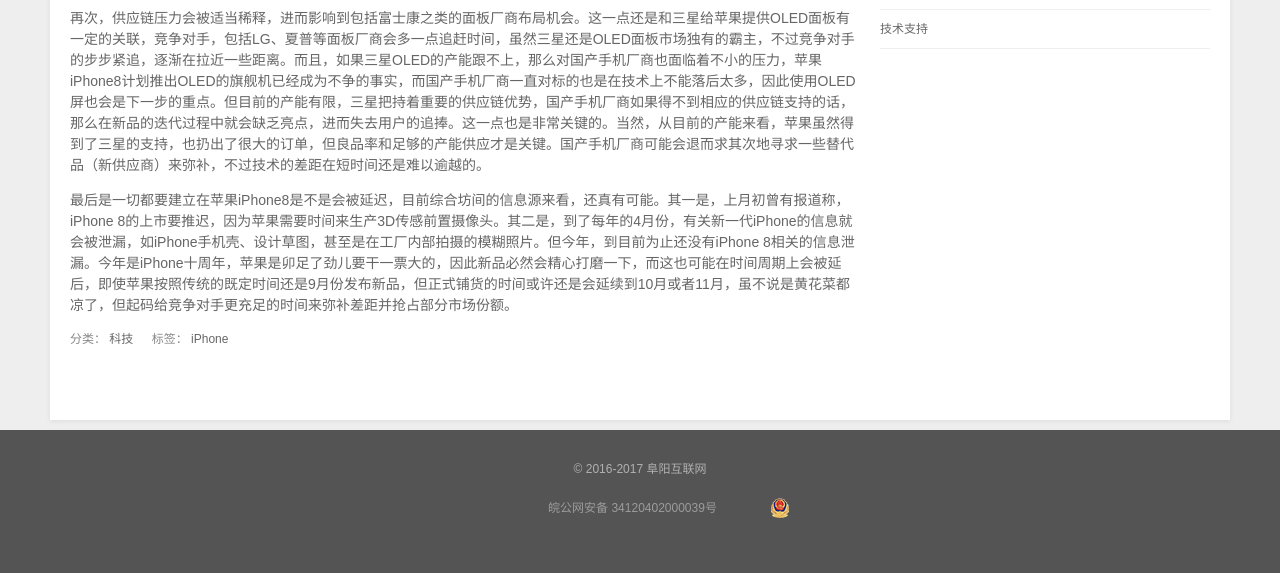
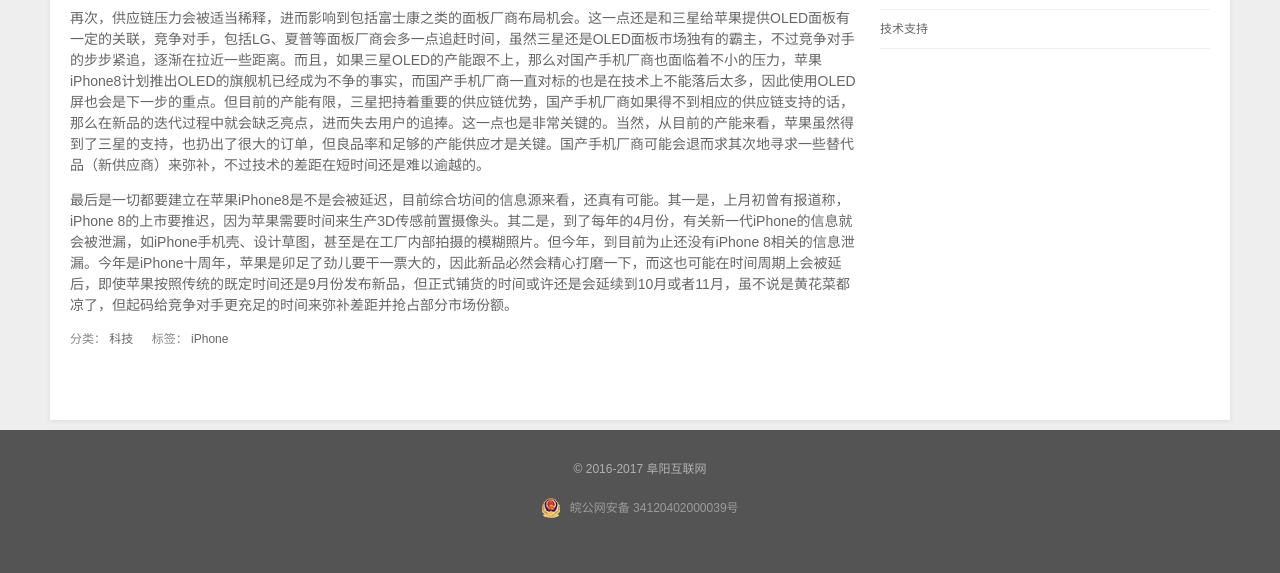
Before and after one commit to fyhlw/fyhlw.github.io, a plain HTML site: page 2017/07/06/iPhone8-001/index.html in a window 1280 px wide. Shown: the part 939-1512 px from the top of the page. Drawn offline with Linux system fonts and the light colour scheme; a script that the page names is missing; a web font is replaced by a local one.

Commit message:
Site updated: 2017-07-06 17:27:40

```diff
--- a/2017/07/06/iPhone8-001/index.html
+++ b/2017/07/06/iPhone8-001/index.html
@@ -275,7 +275,7 @@
 
     <a href="/">阜阳互联网</a>
                 <div style="width:300px;margin:0 auto; padding:20px 0;">
-                <img src="/img/beian.png" style="float:right;"/>
+                <img src="/img/beian.png" />
                 <a target="_blank" href="http://www.beian.gov.cn/portal/registerSystemInfo?recordcode=34120402000039" style="display:inline-block;text-decoration:none;height:20px;line-height:20px;"><img src="" style="float:left;"/><p style="float:left;height:20px;line-height:20px;margin: 0px 0px 0px 5px; color:#939393;">皖公网安备 34120402000039号</p></a>
             </div>
 
```
Also changed, not shown: about/index.html (+1 -1 lines), archives/2017/07/index.html (+1 -1 lines), archives/2017/index.html (+1 -1 lines), archives/index.html (+1 -1 lines), categories/科技/index.html (+1 -1 lines), comment/index.html (+1 -1 lines), index.html (+1 -1 lines), lab/index.html (+1 -1 lines), tags/iPhone/index.html (+1 -1 lines).
